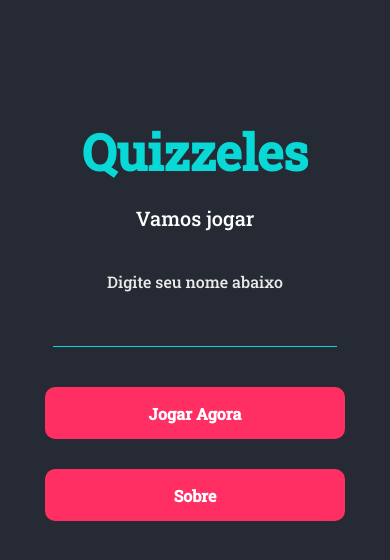
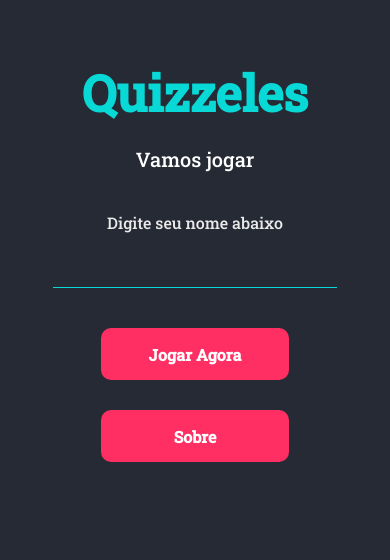
Before and after one commit to brunosmaciel/quiz-app-react-ts, a React (Vite) app: page / in a window 390 px wide. Shown: the top 560 px of the page. Built offline with nearby package versions, Linux system fonts and the light colour scheme.

Commit message:
Feita a responsividade da home screen

```diff
--- a/src/components/Home/styled.ts
+++ b/src/components/Home/styled.ts
@@ -9,12 +9,12 @@ export const MainContent = styled.div`
   display: flex;
   flex-flow: column wrap;
   align-items: center;
-  justify-content: center;
+  justify-content: flex-start;
 `;
 export const Title = styled.h1`
   font-size: 5rem;
   color: ${colors.primary};
-  margin: 2rem 0 2rem 0;
+  margin: 6rem 0 2rem 0;
 `;
 export const SubTitle = styled.h3`
   font-size: 2rem;
@@ -49,7 +49,8 @@ export const Button = styled(Link)`
   text-decoration: none;
   background-color: ${colors.third};
   font-size: 1.6rem;
-  min-width: 30rem;
+  max-width: 30rem;
+  width: 60%;
   height: 8%;
   color: white;
   display: flex;
@@ -65,7 +66,8 @@ export const Button = styled(Link)`
 export const A = styled.a`
   text-decoration: none;
   background-color: ${colors.third};
-  min-width: 30rem;
+  max-width: 30rem;
+  width: 60%;
   font-size: 1.6rem;
   height: 8%;
   color: white;
--- a/src/theme/GlobalStyles.tsx
+++ b/src/theme/GlobalStyles.tsx
@@ -8,7 +8,7 @@ export const GlobalStyles = createGlobalStyle`
     padding:0;
     box-sizing:border-box;
     font-family: 'Roboto Slab',sans-serif;
-    overflow:hidden;
+
   }
   body{
     width:100%;
@@ -19,6 +19,7 @@ export const GlobalStyles = createGlobalStyle`
     font-size:62.5%;
   }
   html,body,#root{
+    width:100%;
     height:100%;
     display:flex;
     justify-content:center;
@@ -32,6 +33,7 @@ export const GlobalStyles = createGlobalStyle`
   .Toastify__toast-theme--dark.Toastify__toast--warning {
   color: white;
   background: ${colors.third};
+  font-size:1.5rem;
 }
 `;
 
```
